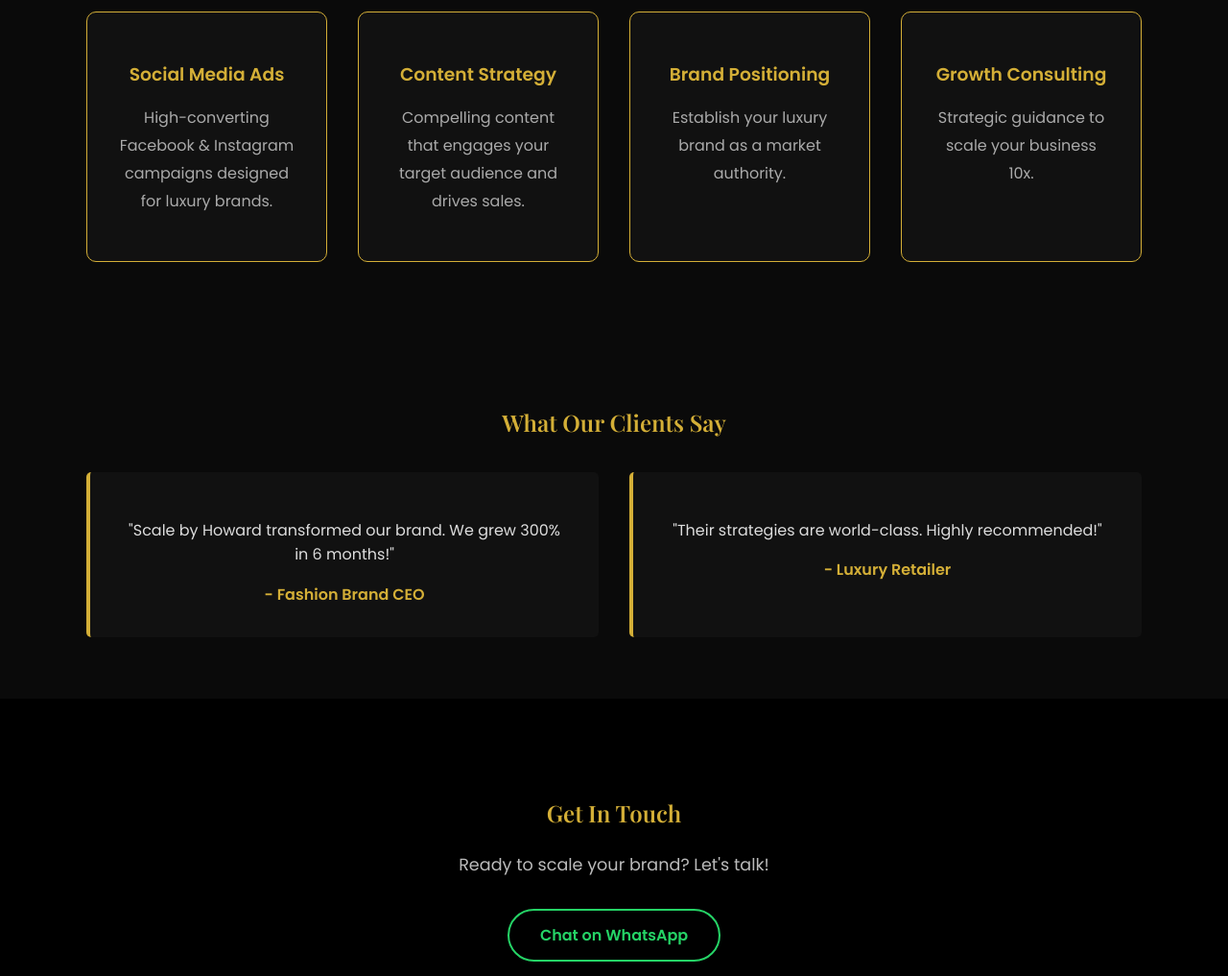
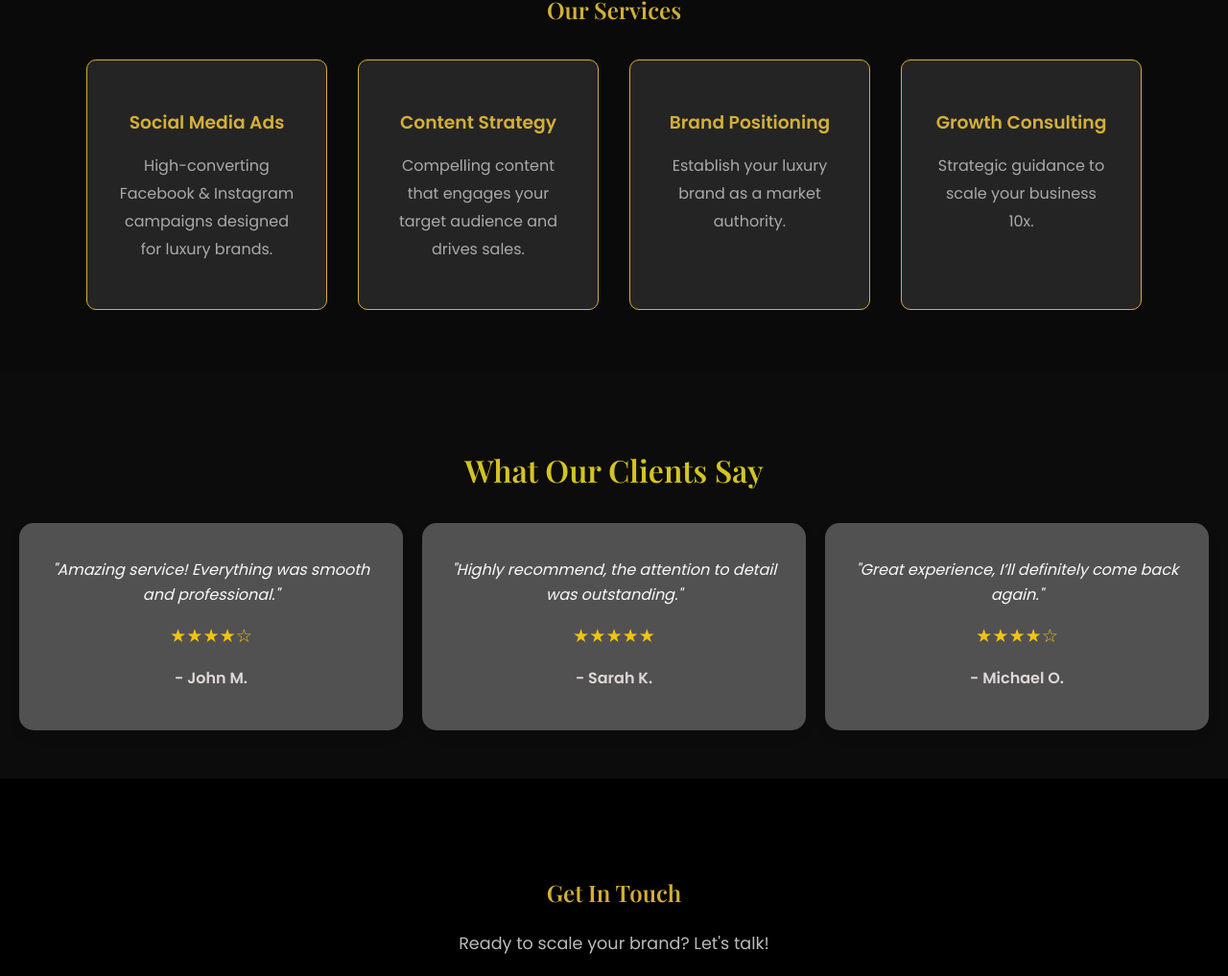
Before and after one commit to Terrence-pixel/scale-by-howard-v2, a plain HTML site: page index.html in a window 1280 px wide. Shown: the part 1323-2340 px from the top of the page at 96% size. Drawn offline with nearby package versions, Linux system fonts and the light colour scheme.

Commit message:
make changes made on the index.html and on the style.css

```diff
--- a/index.html
+++ b/index.html
@@ -82,9 +82,11 @@
       <div class="container">
         <h2>About Us</h2>
         <p>
-          At Scale by Howard, we specialize in helping luxury fashion and lifestyle brands achieve exponential growth. Our data-driven strategies and creative excellence transform businesses into market leaders.
+          At Scale by Howard, we transform fashion and lifestyle brands into
+          premium powerhouses. With cutting-edge strategies, storytelling, and
+          ads that convert, your brand doesn’t just grow — it thrives. <p>
         </p>
-      </div>
+          </div>
     </section>
 
     <!-- Services Section -->
@@ -113,18 +115,25 @@
     </section>
 
     <!-- Testimonials Section -->
-    <section class="testimonials fade-in" id="testimonials">
-      <div class="container">
-        <h2>What Our Clients Say</h2>
-        <div class="testimonial-cards">
-          <div class="testimonial">
-            <p>"Scale by Howard transformed our brand. We grew 300% in 6 months!"</p>
-            <strong>- Fashion Brand CEO</strong>
-          </div>
-          <div class="testimonial">
-            <p>"Their strategies are world-class. Highly recommended!"</p>
-            <strong>- Luxury Retailer</strong>
-          </div>
+    <section id="testimonials">
+      <h2>What Our Clients Say</h2>
+      <div class="testimonials-container">
+        <div class="testimonial-card">
+          <p>"Amazing service! Everything was smooth and professional."</p>
+          <div class="rating">★★★★☆</div>
+          <h4>- John M.</h4>
+        </div>
+
+        <div class="testimonial-card">
+          <p>"Highly recommend, the attention to detail was outstanding."</p>
+          <div class="rating">★★★★★</div>
+          <h4>- Sarah K.</h4>
+        </div>
+
+        <div class="testimonial-card">
+          <p>"Great experience, I’ll definitely come back again."</p>
+          <div class="rating">★★★★☆</div>
+          <h4>- Michael O.</h4>
         </div>
       </div>
     </section>
@@ -134,7 +143,10 @@
       <div class="container">
         <h2>Get In Touch</h2>
         <p>Ready to scale your brand? Let's talk!</p>
-        <a href="https://wa.me/YOUR_WHATSAPP_NUMBER" class="btn whatsapp">Chat on WhatsApp</a>
+        <a href="https://wa.me/254708151521"
+          target="_blank"
+          class="btn whatsapp"
+          >Chat on WhatsApp</a>
       </div>
     </section>
 
--- a/style.css
+++ b/style.css
@@ -33,36 +33,55 @@ section {
   justify-content: space-between;
   align-items: center;
   padding: 1rem 2rem;
-  background: #000;
-  position: sticky;
+  background: rgba(0, 0, 0, 0.315); /* transparent glassy bg */
+  backdrop-filter: blur(8px); /* cool glass effect */
+  position : auto;
   top: 0;
   z-index: 100;
-  box-shadow: 0 2px 10px rgba(212, 175, 55, 0.1);
+  box-shadow: 0 5px 10px rgba(245, 249, 2, 0.796);
 }
 
 .logo img {
-  height: 50px;
-  width: auto;
+  height: 100px;
+  width: 100px;
 }
 
 .navigation {
+  list-style: none;
   display: flex;
-  list-style: none;
-  gap: 2rem;
+  gap: 30px; /* space between links */
   margin: 0;
   padding: 0;
 }
 
-.nav a {
-  color: #fff;
+.navigation a {
   text-decoration: none;
+  color: #d49e28;
+  font-weight: bold;
+  font-size: 16px;
+  position: relative;
   transition: color 0.3s ease;
 }
 
-.nav a:hover {
-  color: #d4af37;
+/* underline hover animation */
+.navigation a::after {
+  content: "";
+  position: absolute;
+  left: 0;
+  bottom: -4px;
+  width: 0;
+  height: 2px;
+  background: #d4a919; /* green underline */
+  transition: width 0.3s ease;
 }
 
+.navigation a:hover {
+  color: #ffffff;
+}
+
+.navigation a:hover::after {
+  width: 100%; /* underline grows */
+}
 .hamburger {
   display: none;
   font-size: 1.5rem;
@@ -77,7 +96,7 @@ section {
   justify-content: center;
   align-items: center;
   text-align: center;
-  background: linear-gradient(135deg, #111 0%, #1a1a1a 100%);
+  background: linear-gradient(135deg, #c3c75884 0%, #1a1a1a 100%);
 }
 
 .hero-content h1 {
@@ -145,7 +164,7 @@ section {
 }
 
 .card {
-  background: #111;
+  background: #242424;
   padding: 2rem;
   border: 1px solid #d4af37;
   border-radius: 10px;
@@ -154,7 +173,7 @@ section {
 
 .card:hover {
   transform: translateY(-10px);
-  box-shadow: 0 10px 30px rgba(212, 175, 55, 0.3);
+  box-shadow: 0 10px 30px rgba(247, 192, 12, 0.849);
 }
 
 .card h3 {
@@ -168,33 +187,52 @@ section {
 }
 
 /* Testimonials Section */
-.testimonials {
-  background: #0a0a0a;
+#testimonials {
+  padding: 50px 20px;
+  text-align: center;
+  background: #0c0c0c;
 }
 
-.testimonial-cards {
-  display: grid;
-  grid-template-columns: repeat(auto-fit, minmax(300px, 1fr));
-  gap: 2rem;
-  margin-top: 2rem;
+#testimonials h2 {
+  font-size: 2rem;
+  margin-bottom: 30px;
+  color: #d4c322;
 }
 
-.testimonial {
-  background: #111;
-  padding: 2rem;
-  border-left: 4px solid #d4af37;
-  border-radius: 5px;
-  italic: true;
+.testimonials-container {
+  display: grid;
+  grid-template-columns: repeat(auto-fit, minmax(250px, 1fr));
+  gap: 20px;
 }
 
-.testimonial p {
-  color: #ddd;
-  margin-bottom: 1rem;
-  font-size: 1rem;
+.testimonial-card {
+  background: #797878a5;
+  padding: 20px;
+  border-radius: 15px;
+  box-shadow: 0 6px 12px rgba(0, 0, 0, 0.1);
+  transition: transform 0.3s ease, box-shadow 0.3s ease;
 }
 
-.testimonial strong {
-  color: #d4af37;
+.testimonial-card:hover {
+  transform: translateY(-10px);
+  box-shadow: 0 12px 24px rgba(243, 239, 7, 0.856);
+}
+
+.testimonial-card p {
+  font-style: italic;
+  color: #fcf9f9;
+}
+
+.testimonial-card h4 {
+  margin-top: 15px;
+  font-weight: bold;
+  color: #e0d8d8;
+}
+
+.rating {
+  color: #f1c40f; /* golden stars */
+  font-size: 1.2rem;
+  margin: 10px 0;
 }
 
 /* Contact Section */
```
